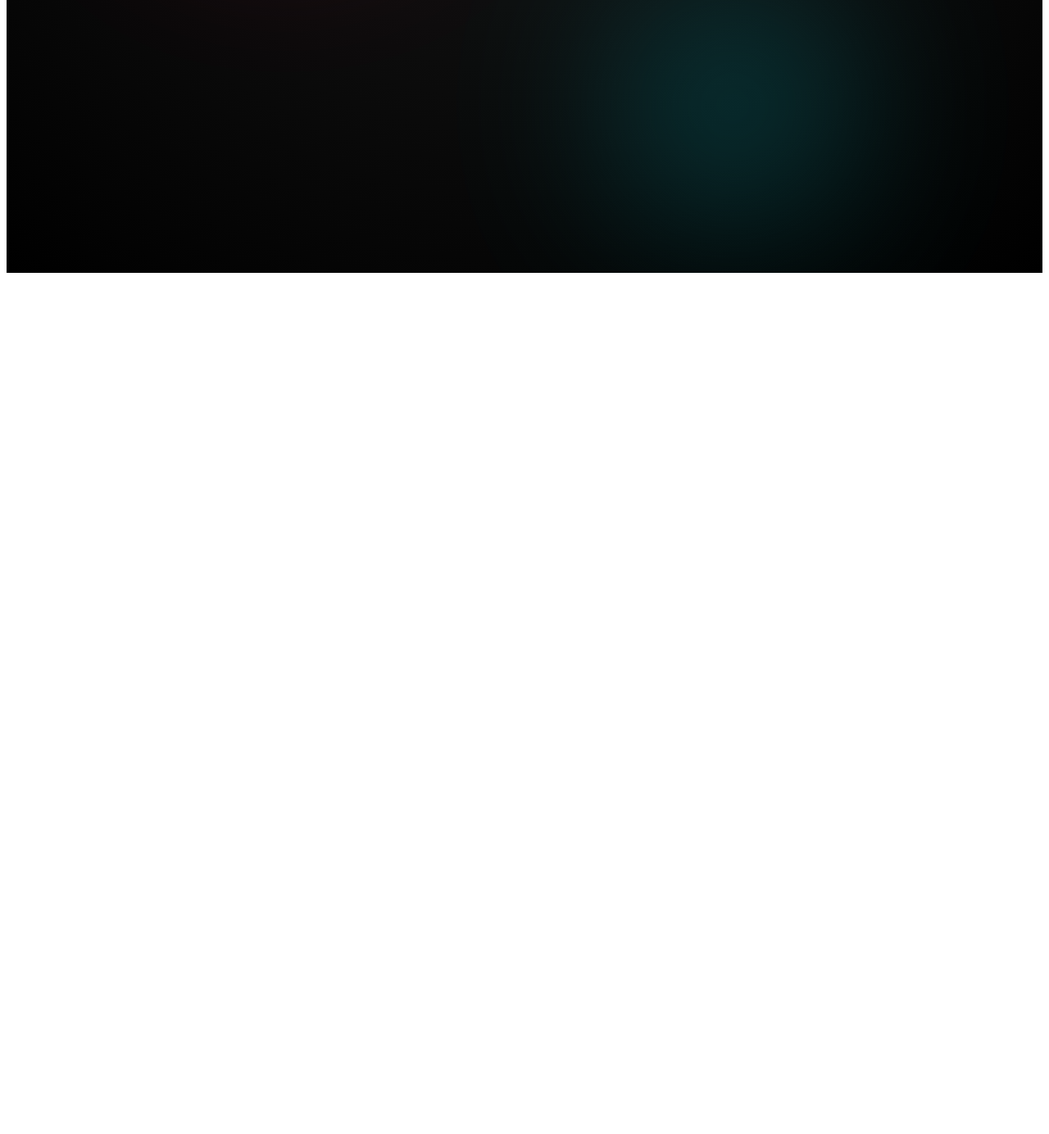
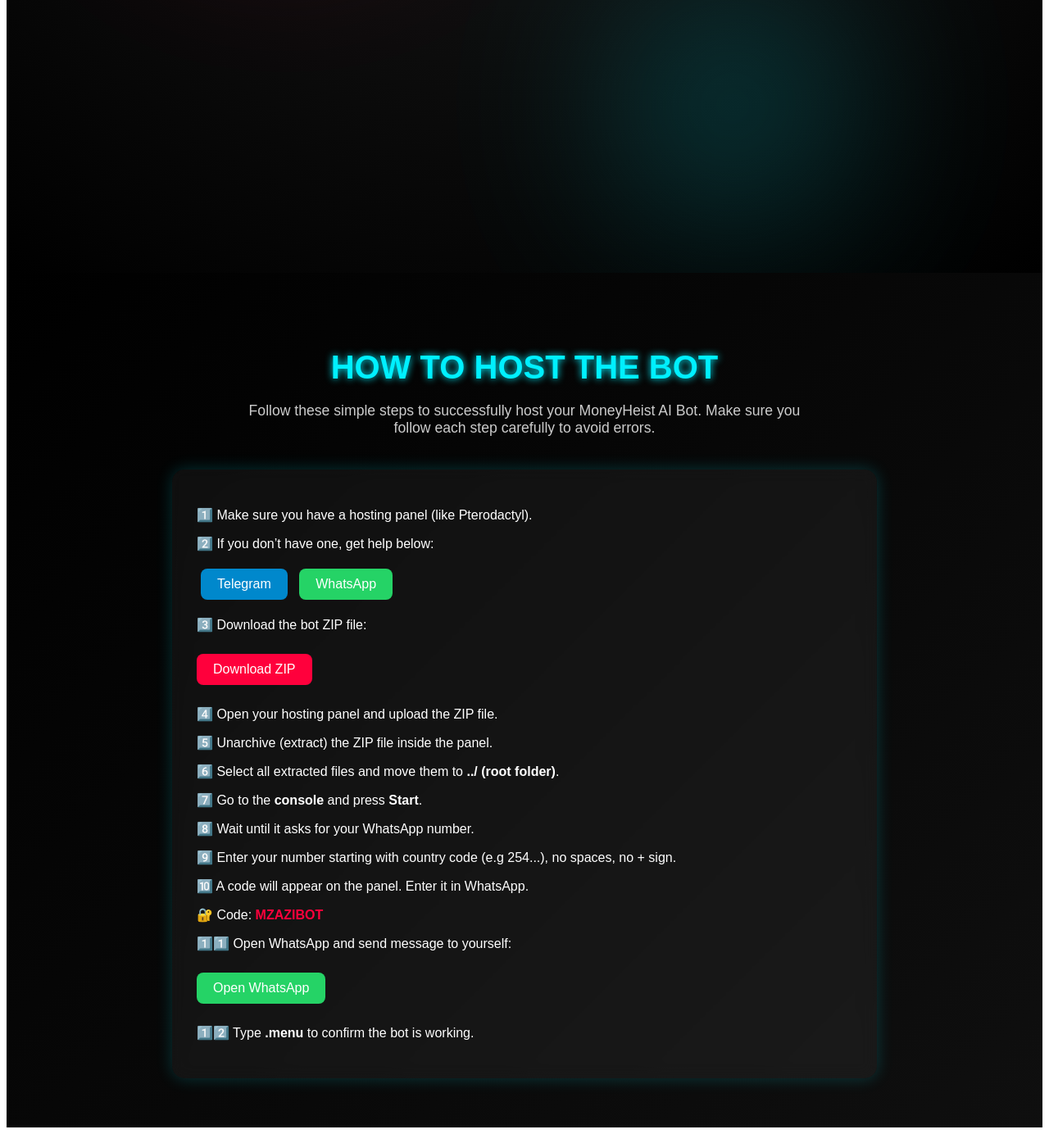
Before and after one commit to mzazitech/moneyheist, a plain HTML site: page index.html in a window 1280 px wide. Shown: the part 475-1859 px from the top of the page at 82% size. Before the commit the page ends 816 px from the top, so only its background shows below. Drawn offline with Linux system fonts and the light colour scheme.

Commit message:
Update index.html

```diff
--- a/index.html
+++ b/index.html
@@ -74,3 +74,122 @@
     </div>
 
 </section>
+
+
+
+<section style="
+    min-height:100vh;
+    padding:60px 20px;
+    background:linear-gradient(135deg,#000,#0f0f0f);
+    font-family:Arial, sans-serif;
+    color:white;
+    text-align:center;
+">
+
+    <h2 style="
+        font-size:2.5rem;
+        color:#00f0ff;
+        margin-bottom:20px;
+        text-shadow:0 0 10px #00f0ff;
+    ">
+        HOW TO HOST THE BOT
+    </h2>
+
+    <p style="
+        max-width:700px;
+        margin:auto;
+        color:#ccc;
+        font-size:1.1rem;
+        margin-bottom:40px;
+    ">
+        Follow these simple steps to successfully host your MoneyHeist AI Bot.
+        Make sure you follow each step carefully to avoid errors.
+    </p>
+
+    <!-- STEP BOX -->
+    <div style="
+        max-width:800px;
+        margin:auto;
+        text-align:left;
+        background:rgba(255,255,255,0.05);
+        padding:30px;
+        border-radius:15px;
+        backdrop-filter:blur(10px);
+        box-shadow:0 0 20px rgba(0,240,255,0.2);
+    ">
+
+        <p>1️⃣ Make sure you have a hosting panel (like Pterodactyl).</p>
+
+        <p>2️⃣ If you don’t have one, get help below:</p>
+
+        <div style="margin:15px 0;">
+            <a href="https://t.me/mzazidev" target="_blank" style="
+                display:inline-block;
+                padding:10px 20px;
+                margin:5px;
+                background:#0088cc;
+                color:white;
+                border-radius:8px;
+                text-decoration:none;
+            ">Telegram</a>
+
+            <a href="https://wa.me/254750611309" target="_blank" style="
+                display:inline-block;
+                padding:10px 20px;
+                margin:5px;
+                background:#25D366;
+                color:white;
+                border-radius:8px;
+                text-decoration:none;
+            ">WhatsApp</a>
+        </div>
+
+        <p>3️⃣ Download the bot ZIP file:</p>
+
+        <a href="#" style="
+            display:inline-block;
+            padding:10px 20px;
+            margin:10px 0;
+            background:#ff003c;
+            color:white;
+            border-radius:8px;
+            text-decoration:none;
+        ">
+            Download ZIP
+        </a>
+
+        <p>4️⃣ Open your hosting panel and upload the ZIP file.</p>
+
+        <p>5️⃣ Unarchive (extract) the ZIP file inside the panel.</p>
+
+        <p>6️⃣ Select all extracted files and move them to <b>../ (root folder)</b>.</p>
+
+        <p>7️⃣ Go to the <b>console</b> and press <b>Start</b>.</p>
+
+        <p>8️⃣ Wait until it asks for your WhatsApp number.</p>
+
+        <p>9️⃣ Enter your number starting with country code (e.g 254...), no spaces, no + sign.</p>
+
+        <p>🔟 A code will appear on the panel. Enter it in WhatsApp.</p>
+
+        <p>🔐 Code: <b style="color:#ff003c;">MZAZIBOT</b></p>
+
+        <p>1️⃣1️⃣ Open WhatsApp and send message to yourself:</p>
+
+        <a href="https://wa.me/" target="_blank" style="
+            display:inline-block;
+            padding:10px 20px;
+            margin:10px 0;
+            background:#25D366;
+            color:white;
+            border-radius:8px;
+            text-decoration:none;
+        ">
+            Open WhatsApp
+        </a>
+
+        <p>1️⃣2️⃣ Type <b>.menu</b> to confirm the bot is working.</p>
+
+    </div>
+
+</section>
```
